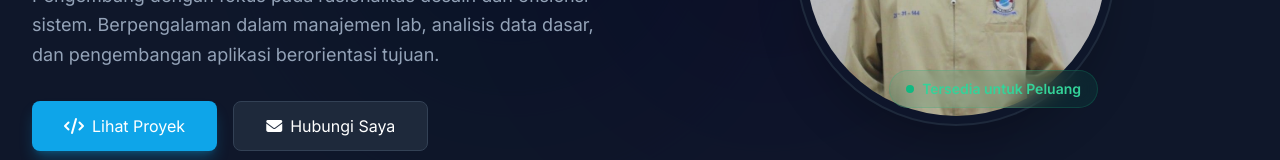
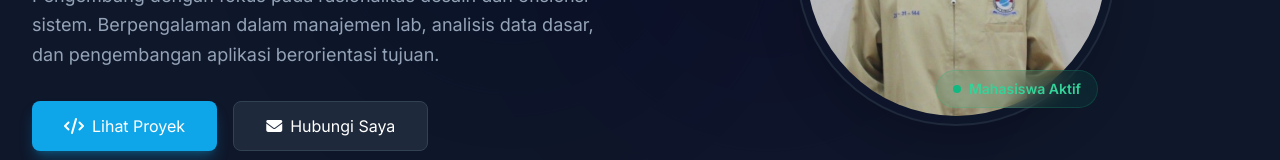
Before and after one commit to reydavisal/Portofolio, a plain HTML site: page index.html in a window 1280 px wide. Shown: the part 474-634 px from the top of the page. Drawn offline with nearby package versions, Linux system fonts and the light colour scheme.

Commit message:
Update index.html

```diff
--- a/index.html
+++ b/index.html
@@ -113,7 +113,7 @@
                     <!-- Status Badge -->
                     <div class="absolute bottom-4 right-4 bg-emerald-500/10 border border-emerald-500/20 text-emerald-400 px-4 py-2 rounded-full text-sm font-semibold backdrop-blur-md flex items-center gap-2">
                         <span class="w-2 h-2 rounded-full bg-emerald-500 animate-ping"></span>
-                        Tersedia untuk Peluang
+                        Mahasiswa Aktif
                     </div>
                 </div>
             </div>
```
